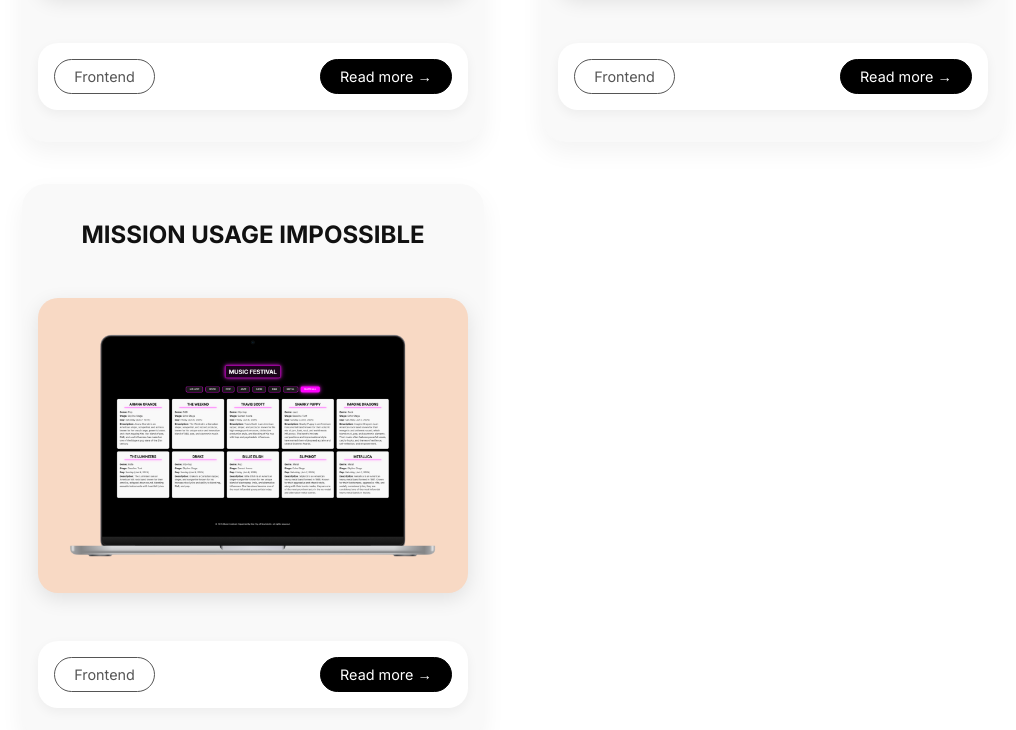
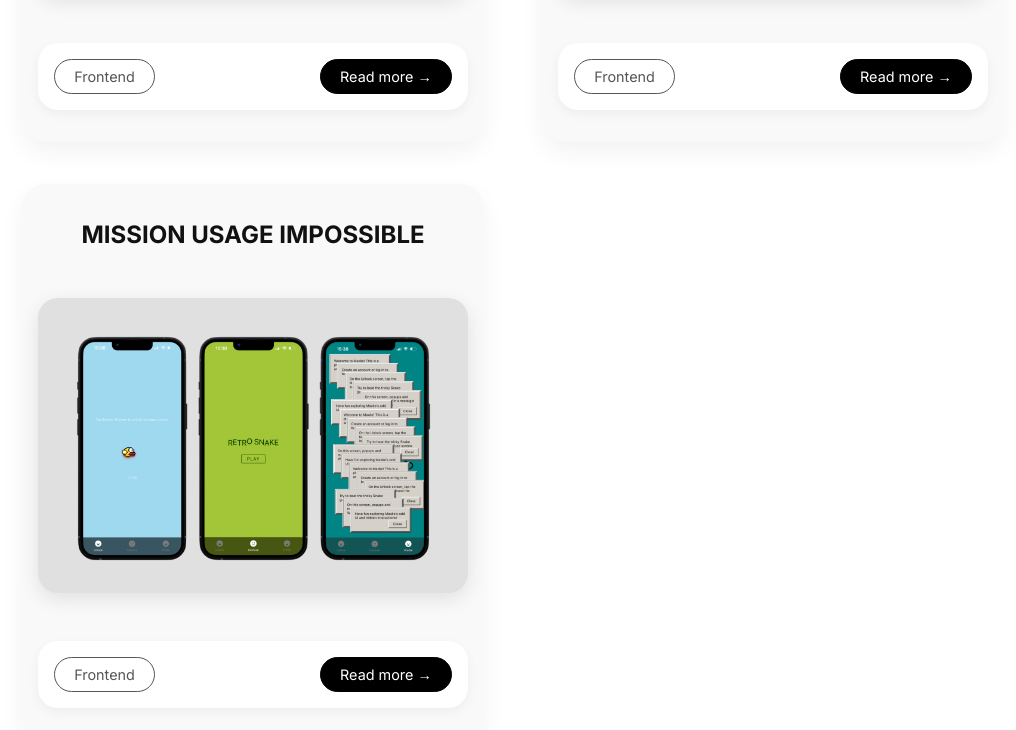
Before and after one commit to desjohnsen/portfolio, a React (Vite) app: page / in a window 1280 px wide. Shown: the part 1924-2654 px from the top of the page, without its empty margins (127-1143 px from the left). Built offline with nearby package versions, Linux system fonts and the light colour scheme.

Commit message:
chore: update peach background to light gray for project card

```diff
--- a/src/pages/Home.jsx
+++ b/src/pages/Home.jsx
@@ -7,6 +7,7 @@ import Chowa from '../assets/images/Chowa.png';
 import Jarfallahus from '../assets/images/jarfallahus-desktop.png';
 import Todo from '../assets/images/todo.png';
 import Musicfestival from '../assets/images/music-festival.png';
+import MissionImpossible from '../assets/images/mission-usage-impossible.png';
 import '../styles/Home.css';
 
 const Home = ({ projectSectionRef, contactSectionRef }) => {
@@ -55,10 +56,10 @@ const Home = ({ projectSectionRef, contactSectionRef }) => {
       title: "MISSION USAGE IMPOSSIBLE",
       description: "",
       projectId: "5",
-      image: Musicfestival,
+      image: MissionImpossible,
       tags: ["Frontend"],
       buttonLabel: "Read more →",
-      customClass: "peach-background",
+      customClass: "gray-background",
       category: "Frontend",
     },
   ];
--- a/src/styles/ProjectCard.css
+++ b/src/styles/ProjectCard.css
@@ -144,8 +144,8 @@
   background-color: #f3e0ee;
 }
 
-.project-card.peach-background .project-image {
-  background-color: #f8d9c4;
+.project-card.gray-background .project-image {
+  background-color: #e0e0e0;
 }
 
 @media (min-width: 768px) {
```
Also changed, not shown: src/assets/images/mission-usage-impossible.png (added).
